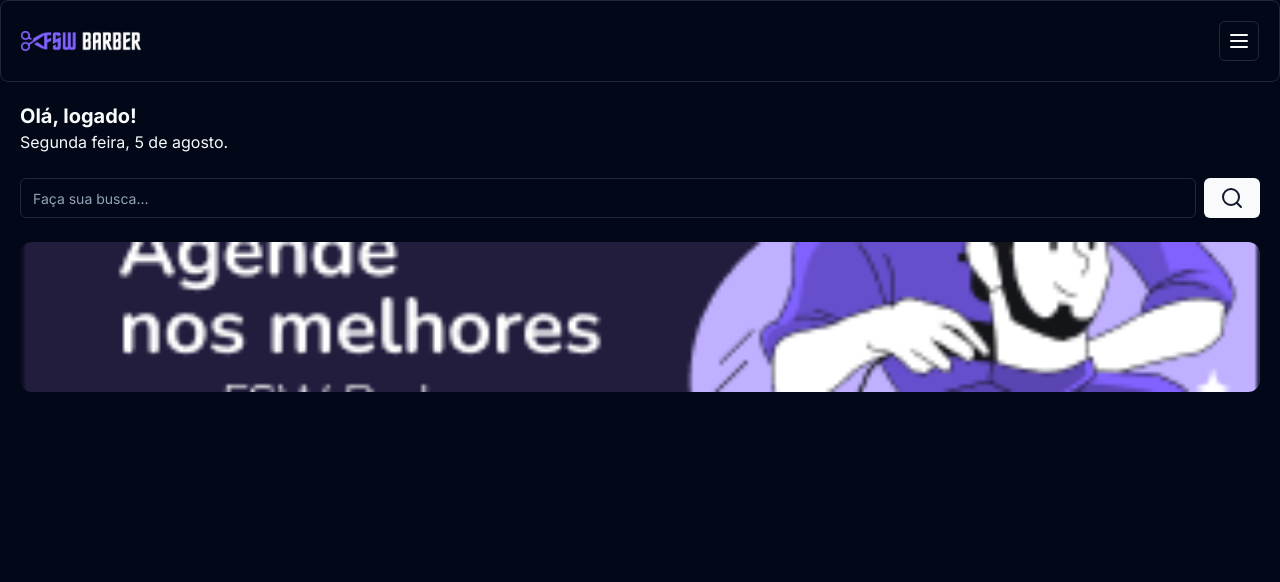
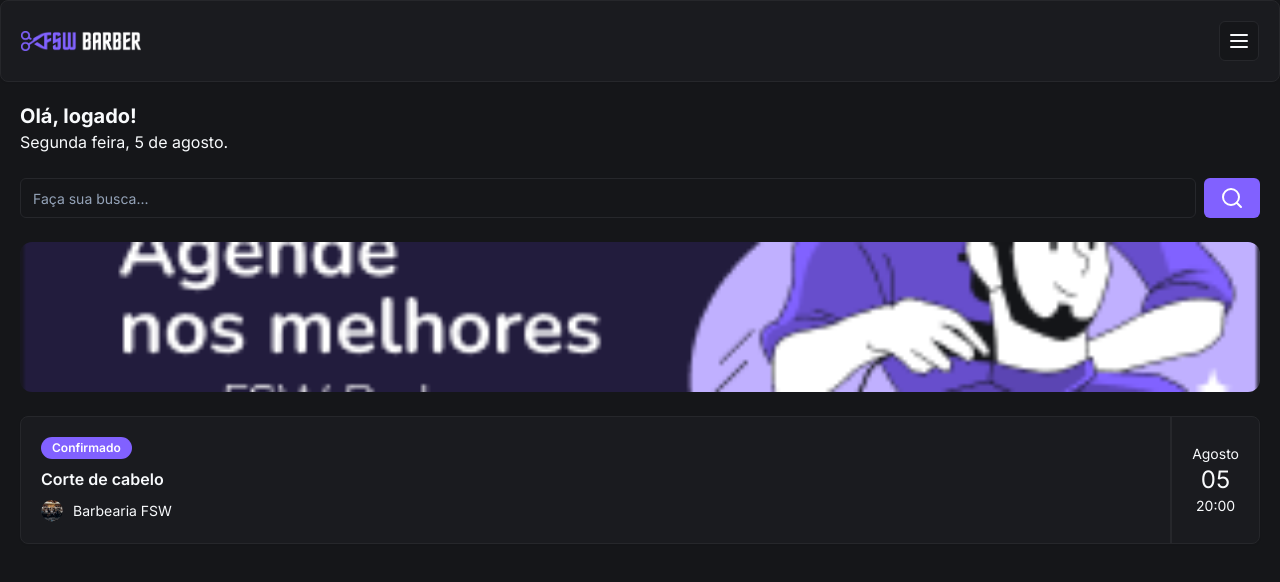
Before and after one commit to pedrofranq96/barber, a Next.js app: page / in a window 1280 px wide. Shown: the top 582 px of the page. Built offline with nearby package versions, Linux system fonts and the light colour scheme.

Commit message:
feat: add booking item

```diff
--- /dev/null
+++ b/app/_components/ui/avatar.tsx
@@ -0,0 +1,50 @@
+"use client"
+
+import * as React from "react"
+import * as AvatarPrimitive from "@radix-ui/react-avatar"
+
+import { cn } from "@/app/_lib/utils"
+
+const Avatar = React.forwardRef<
+  React.ElementRef<typeof AvatarPrimitive.Root>,
+  React.ComponentPropsWithoutRef<typeof AvatarPrimitive.Root>
+>(({ className, ...props }, ref) => (
+  <AvatarPrimitive.Root
+    ref={ref}
+    className={cn(
+      "relative flex h-10 w-10 shrink-0 overflow-hidden rounded-full",
+      className,
+    )}
+    {...props}
+  />
+))
+Avatar.displayName = AvatarPrimitive.Root.displayName
+
+const AvatarImage = React.forwardRef<
+  React.ElementRef<typeof AvatarPrimitive.Image>,
+  React.ComponentPropsWithoutRef<typeof AvatarPrimitive.Image>
+>(({ className, ...props }, ref) => (
+  <AvatarPrimitive.Image
+    ref={ref}
+    className={cn("aspect-square h-full w-full", className)}
+    {...props}
+  />
+))
+AvatarImage.displayName = AvatarPrimitive.Image.displayName
+
+const AvatarFallback = React.forwardRef<
+  React.ElementRef<typeof AvatarPrimitive.Fallback>,
+  React.ComponentPropsWithoutRef<typeof AvatarPrimitive.Fallback>
+>(({ className, ...props }, ref) => (
+  <AvatarPrimitive.Fallback
+    ref={ref}
+    className={cn(
+      "bg-muted flex h-full w-full items-center justify-center rounded-full",
+      className,
+    )}
+    {...props}
+  />
+))
+AvatarFallback.displayName = AvatarPrimitive.Fallback.displayName
+
+export { Avatar, AvatarImage, AvatarFallback }
--- /dev/null
+++ b/app/_components/ui/badge.tsx
@@ -0,0 +1,36 @@
+import * as React from "react"
+import { cva, type VariantProps } from "class-variance-authority"
+
+import { cn } from "@/app/_lib/utils"
+
+const badgeVariants = cva(
+  "inline-flex items-center rounded-full border px-2.5 py-0.5 text-xs font-semibold transition-colors focus:outline-none focus:ring-2 focus:ring-ring focus:ring-offset-2",
+  {
+    variants: {
+      variant: {
+        default:
+          "border-transparent bg-primary text-primary-foreground hover:bg-primary/80",
+        secondary:
+          "border-transparent bg-secondary text-secondary-foreground hover:bg-secondary/80",
+        destructive:
+          "border-transparent bg-destructive text-destructive-foreground hover:bg-destructive/80",
+        outline: "text-foreground",
+      },
+    },
+    defaultVariants: {
+      variant: "default",
+    },
+  },
+)
+
+export interface BadgeProps
+  extends React.HTMLAttributes<HTMLDivElement>,
+    VariantProps<typeof badgeVariants> {}
+
+function Badge({ className, variant, ...props }: BadgeProps) {
+  return (
+    <div className={cn(badgeVariants({ variant }), className)} {...props} />
+  )
+}
+
+export { Badge, badgeVariants }
--- a/app/globals.css
+++ b/app/globals.css
@@ -3,65 +3,42 @@
 @tailwind utilities;
 
 @layer base {
-  :root {
-    --background: 0 0% 100%;
-    --foreground: 222.2 84% 4.9%;
-    --card: 0 0% 100%;
-    --card-foreground: 222.2 84% 4.9%;
-    --popover: 0 0% 100%;
-    --popover-foreground: 222.2 84% 4.9%;
-    --primary: 222.2 47.4% 11.2%;
-    --primary-foreground: 210 40% 98%;
-    --secondary: 210 40% 96.1%;
-    --secondary-foreground: 222.2 47.4% 11.2%;
-    --muted: 210 40% 96.1%;
-    --muted-foreground: 215.4 16.3% 46.9%;
-    --accent: 210 40% 96.1%;
-    --accent-foreground: 222.2 47.4% 11.2%;
-    --destructive: 0 84.2% 60.2%;
+  .dark {
+    --background: 225 9% 9%;
+    --foreground: 210 40% 98%;
+
+    --card: 228 9% 11%;
+    --card-foreground: 210 40% 98%;
+
+    --popover: 228 9% 11%;
+    --popover-foreground: 210 40% 98%;
+
+    --primary: 252 100% 69%;
+    --primary-foreground: 0 0% 100%;
+
+    --secondary: 228 6% 16%;
+    --secondary-foreground: 210 40% 98%;
+
+    --muted: 228 6% 16%;
+    --muted-foreground: 215 20.2% 65.1%;
+
+    --accent: 228 6% 16%;
+    --accent-foreground: 210 40% 98%;
+
+    --destructive: 0 84% 60%;
     --destructive-foreground: 210 40% 98%;
-    --border: 214.3 31.8% 91.4%;
-    --input: 214.3 31.8% 91.4%;
-    --ring: 222.2 84% 4.9%;
+
+    --border: 228 6% 16%;
+    --input: 228 6% 16%;
+    --ring: 212.7 26.8% 83.9%;
+
     --radius: 0.5rem;
-    --chart-1: 12 76% 61%;
-    --chart-2: 173 58% 39%;
-    --chart-3: 197 37% 24%;
-    --chart-4: 43 74% 66%;
-    --chart-5: 27 87% 67%;
-  }
-
-  .dark {
-    --background: 222.2 84% 4.9%;
-    --foreground: 210 40% 98%;
-    --card: 222.2 84% 4.9%;
-    --card-foreground: 210 40% 98%;
-    --popover: 222.2 84% 4.9%;
-    --popover-foreground: 210 40% 98%;
-    --primary: 210 40% 98%;
-    --primary-foreground: 222.2 47.4% 11.2%;
-    --secondary: 217.2 32.6% 17.5%;
-    --secondary-foreground: 210 40% 98%;
-    --muted: 217.2 32.6% 17.5%;
-    --muted-foreground: 215 20.2% 65.1%;
-    --accent: 217.2 32.6% 17.5%;
-    --accent-foreground: 210 40% 98%;
-    --destructive: 0 62.8% 30.6%;
-    --destructive-foreground: 210 40% 98%;
-    --border: 217.2 32.6% 17.5%;
-    --input: 217.2 32.6% 17.5%;
-    --ring: 212.7 26.8% 83.9%;
-    --chart-1: 220 70% 50%;
-    --chart-2: 160 60% 45%;
-    --chart-3: 30 80% 55%;
-    --chart-4: 280 65% 60%;
-    --chart-5: 340 75% 55%;
   }
 }
 
 @layer base {
   * {
-    @apply border-border;
+    @apply border-border antialiased;
   }
   body {
     @apply bg-background text-foreground;
--- a/app/page.tsx
+++ b/app/page.tsx
@@ -3,6 +3,9 @@ import { SearchIcon } from "lucide-react"
 import Header from "./_components/header"
 import { Button } from "./_components/ui/button"
 import { Input } from "./_components/ui/input"
+import { Card, CardContent } from "./_components/ui/card"
+import { Badge } from "./_components/ui/badge"
+import { Avatar, AvatarImage } from "@radix-ui/react-avatar"
 
 const Home = () => {
   return (
@@ -26,6 +29,27 @@ const Home = () => {
             className="rounded-xl object-cover"
           />
         </div>
+
+        <Card className="mt-6">
+          <CardContent className="flex justify-between p-0">
+            <div className="flex flex-col gap-2 py-5 pl-5">
+              <Badge className="w-fit">Confirmado</Badge>
+              <h3 className="font-semibold">Corte de cabelo</h3>
+
+              <div className="flex items-center gap-2">
+                <Avatar className="h-6 w-6">
+                  <AvatarImage src="/avatar.png" />
+                </Avatar>
+                <p className="text-sm">Barbearia FSW</p>
+              </div>
+            </div>
+            <div className="flex flex-col items-center justify-center border-l-2 border-solid px-5">
+              <p className="text-sm">Agosto</p>
+              <p className="text-2xl">05</p>
+              <p className="text-sm">20:00</p>
+            </div>
+          </CardContent>
+        </Card>
       </div>
     </div>
   )
--- a/package.json
+++ b/package.json
@@ -14,6 +14,7 @@
   },
   "dependencies": {
     "@prisma/client": "^5.17.0",
+    "@radix-ui/react-avatar": "^1.1.0",
     "@radix-ui/react-slot": "^1.1.0",
     "class-variance-authority": "^0.7.0",
     "clsx": "^2.1.1",
```
Also changed, not shown: public/avatar.png (added), 1 other file (tests, documents, lock files or other folders).
